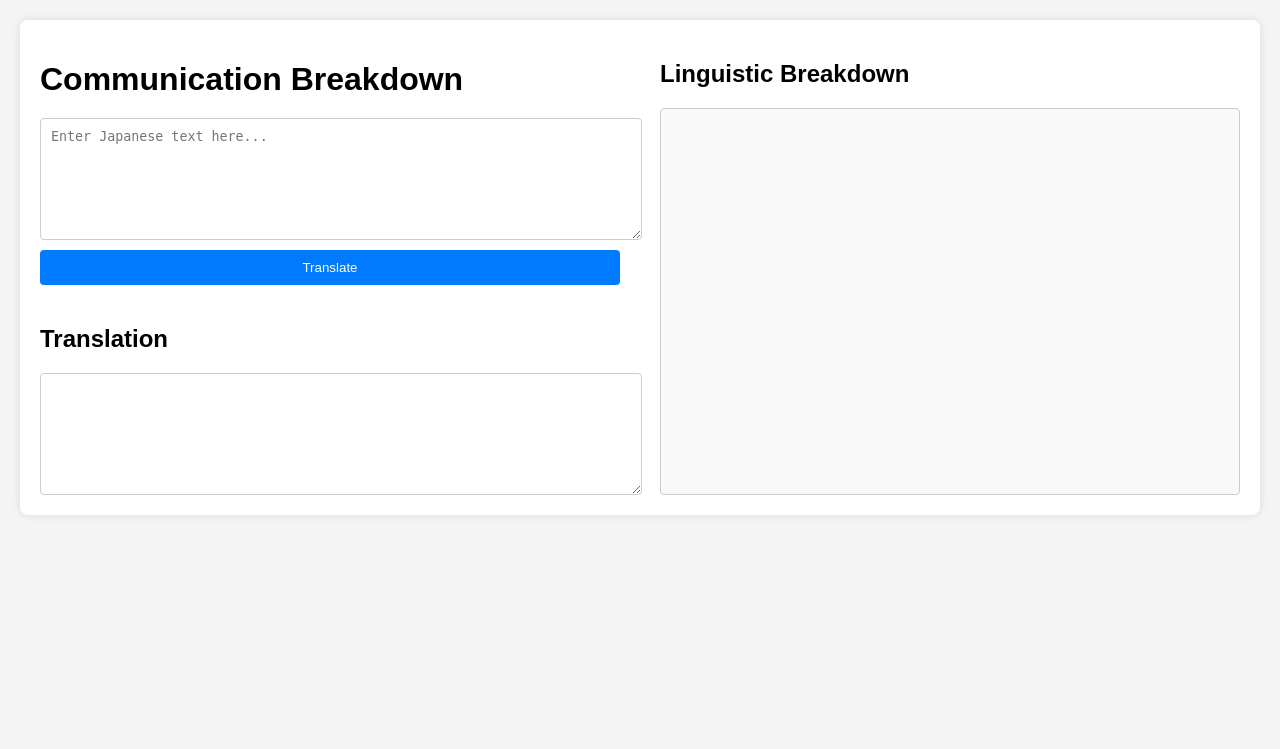
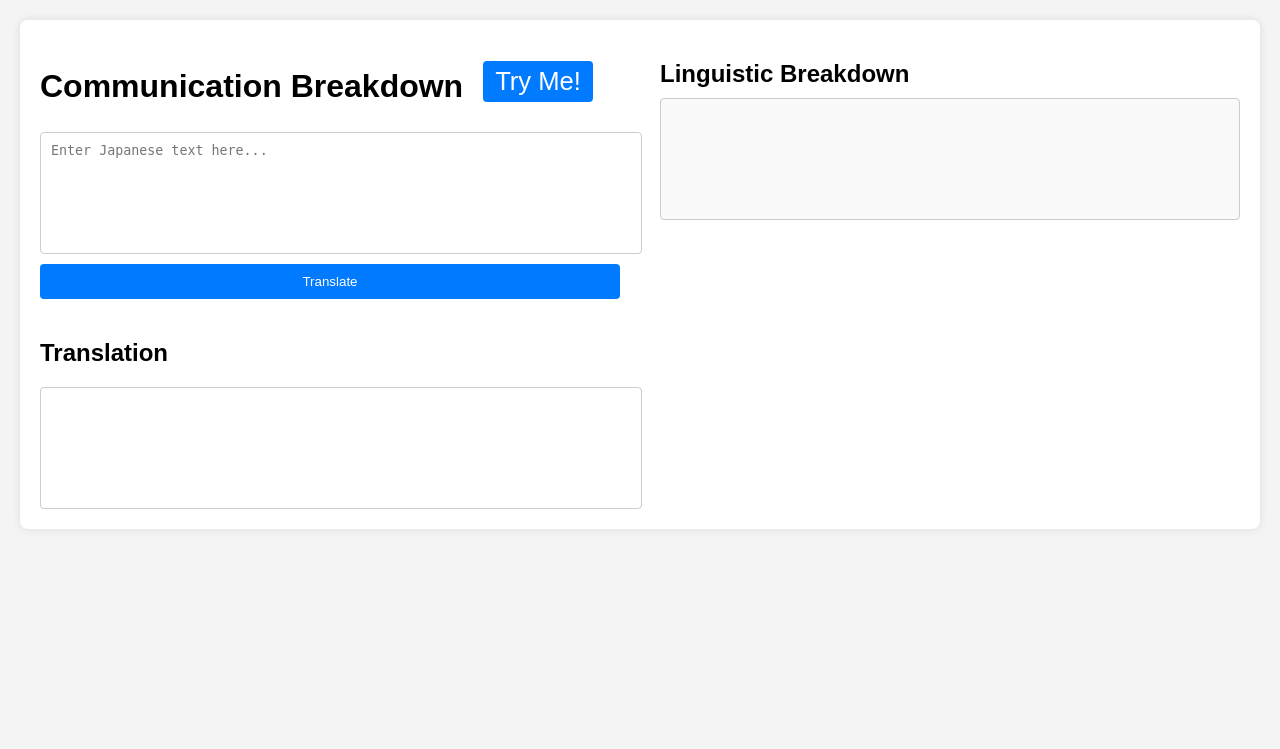
Before and after one commit to itkc7/Communication-Breakdown, a Flask app: page / in a window 1280 px wide. Shown: the top 749 px of the page. Run offline with Flask 3, Linux system fonts and the light colour scheme.

Commit message:
try me button

```diff
--- a/app.py
+++ b/app.py
@@ -8,7 +8,10 @@ import json
 
 app = Flask(__name__)
 
-deeplx_api = "https://d8d0-136-142-159-111.ngrok-free.app/v2/translate"  # pro endpoint
+# deeplx_api = "https://d8d0-136-142-159-111.ngrok-free.app/v2/translate"  # pro endpoint + hosted
+
+deeplx_api = "http://127.0.0.1:1188/v2/translate" # pro endpoint + local
+
 
 # deeplx_api = "http://127.0.0.1:1188/translate"  # mobile endpoint
 
@@ -55,17 +58,50 @@ custom_definitions = {
 # Function to get English definition using Jisho API or custom definitions
 
 
+# def get_english_definition(lemma, pos):
+#     if lemma in custom_definitions:
+#         return custom_definitions[lemma]
+#     try:
+#         result = Word.request(lemma)
+#         if result and result.data:
+#             return result.data[0].senses[0].english_definitions[0]
+#     except Exception as e:
+#         if pos != "PUNCT":
+#             print(f"Error fetching definition for {lemma}: {e}")
+#     return "No definition found"
 def get_english_definition(lemma, pos):
     if lemma in custom_definitions:
         return custom_definitions[lemma]
+
     try:
         result = Word.request(lemma)
-        if result and result.data:
-            return result.data[0].senses[0].english_definitions[0]
+        if not result or not result.data:
+            return "No definition found"
+
+        # Build detailed output similar to terminal display
+        definitions = []
+        for entry in result.data:
+            # Add word and reading
+            word_info = f"{entry.slug} ({', '.join(entry.japanese[0].reading)})"
+            if entry.jlpt:
+                word_info += f" [JLPT: {entry.jlpt[0]}]"
+            definitions.append(word_info)
+
+            # Add all senses
+            for i, sense in enumerate(entry.senses, 1):
+                sense_def = f"{i}. {', '.join(sense.english_definitions)}"
+                if sense.parts_of_speech:
+                    sense_def += f" ({', '.join(sense.parts_of_speech)})"
+                definitions.append(sense_def)
+
+            definitions.append("─" * 80)  # Separator line
+
+        return "\n".join(definitions)
+
     except Exception as e:
         if pos != "PUNCT":
             print(f"Error fetching definition for {lemma}: {e}")
-    return "No definition found"
+        return "No definition found"
 
 # Function to check if a character is hiragana
 def is_hiragana(char):
--- a/static/script.js
+++ b/static/script.js
@@ -43,3 +43,23 @@ document.getElementById("translate-btn").addEventListener("click", async () => {
     alert("An error occurred while translating.");
   }
 });
+document.addEventListener("DOMContentLoaded", function () {
+  const tryMeBtn = document.getElementById("try-me-btn");
+  const inputText = document.getElementById("input-text");
+  const translateBtn = document.getElementById("translate-btn");
+
+  const samplePhrases = [
+    "これはペンです。",
+    "昨日は雨が降りました。",
+    "東京に行きたいです。",
+    "猫が好きです。",
+    "すみません、英語を話せますか？",
+  ];
+
+  tryMeBtn.addEventListener("click", function () {
+    const randomPhrase =
+      samplePhrases[Math.floor(Math.random() * samplePhrases.length)];
+    inputText.value = randomPhrase;
+    translateBtn.click();
+  });
+});
--- a/static/style.css
+++ b/static/style.css
@@ -23,6 +23,7 @@ body {
     flex: 1;
     display: flex;
     flex-direction: column;
+    min-width: 0; /* Important to prevent squishing */
     gap: 10px;
 }
 
@@ -30,7 +31,22 @@ body {
     flex: 1;
     display: flex;
     flex-direction: column;
+    min-width: 0; /* Important to prevent squishing */
+    height: 100%; /* give it height context */
 }
+
+#breakdown-output {
+    flex-grow: 1;
+    overflow-y: auto;
+    border: 1px solid #ccc;
+    padding: 10px;
+    border-radius: 4px;
+    background-color: #f9f9f9;
+    overflow-x: hidden; /* Prevent horizontal overflow */
+    min-height: 100px;
+    max-height: 300px; /* adjust as needed */
+}
+
 
 h1, h2 {
     margin-bottom: 10px;
@@ -42,7 +58,7 @@ textarea {
     padding: 10px;
     border-radius: 4px;
     border: 1px solid #ccc;
-    resize: vertical;
+    resize: none;
 }
 
 button {
@@ -59,13 +75,8 @@ button:hover {
     background-color: #0056b3;
 }
 
-#breakdown-output {
-    flex: 1;
-    margin-top: 10px;
-    text-align: left;
-    overflow-y: auto;
-    border: 1px solid #ccc;
-    padding: 10px;
-    border-radius: 4px;
-    background-color: #f9f9f9;
+#try-me-btn {
+    font-size: 0.8em;
+    padding: 6px 12px;
+    margin-left: 10px;
 }
--- a/templates/index.html
+++ b/templates/index.html
@@ -1,19 +1,30 @@
 <!DOCTYPE html>
 <html lang="en">
-
   <head>
-    <meta charset="UTF-8">
-    <meta name="viewport" content="width=device-width, initial-scale=1.0">
+    <meta charset="UTF-8" />
+    <meta name="viewport" content="width=device-width, initial-scale=1.0" />
     <title>Japanese Translator</title>
-    <link rel="stylesheet" href="{{ url_for('static', filename='style.css') }}">
+    <link
+      rel="stylesheet"
+      href="{{ url_for('static', filename='style.css') }}"
+    />
   </head>
 
   <body>
     <div class="container">
       <!-- Left column for translation boxes -->
       <div class="translation-column">
-            <h1>Communication Breakdown</h1>
-            <textarea id="input-text" placeholder="Enter Japanese text here..."></textarea>
+        <h1 style="display: flex; align-items: center; gap: 10px">
+          Communication Breakdown
+          <button id="try-me-btn" style="font-size: 0.8em; padding: 6px 12px">
+            Try Me!
+          </button>
+        </h1>
+
+        <textarea
+          id="input-text"
+          placeholder="Enter Japanese text here..."
+        ></textarea>
         <button id="translate-btn">Translate</button>
         <h2>Translation</h2>
         <textarea id="translation-output" readonly></textarea>
@@ -27,5 +38,4 @@
     </div>
     <script src="{{ url_for('static', filename='script.js') }}"></script>
   </body>
-
 </html>
```
Lines whose indentation alone changed are shown as unchanged.
